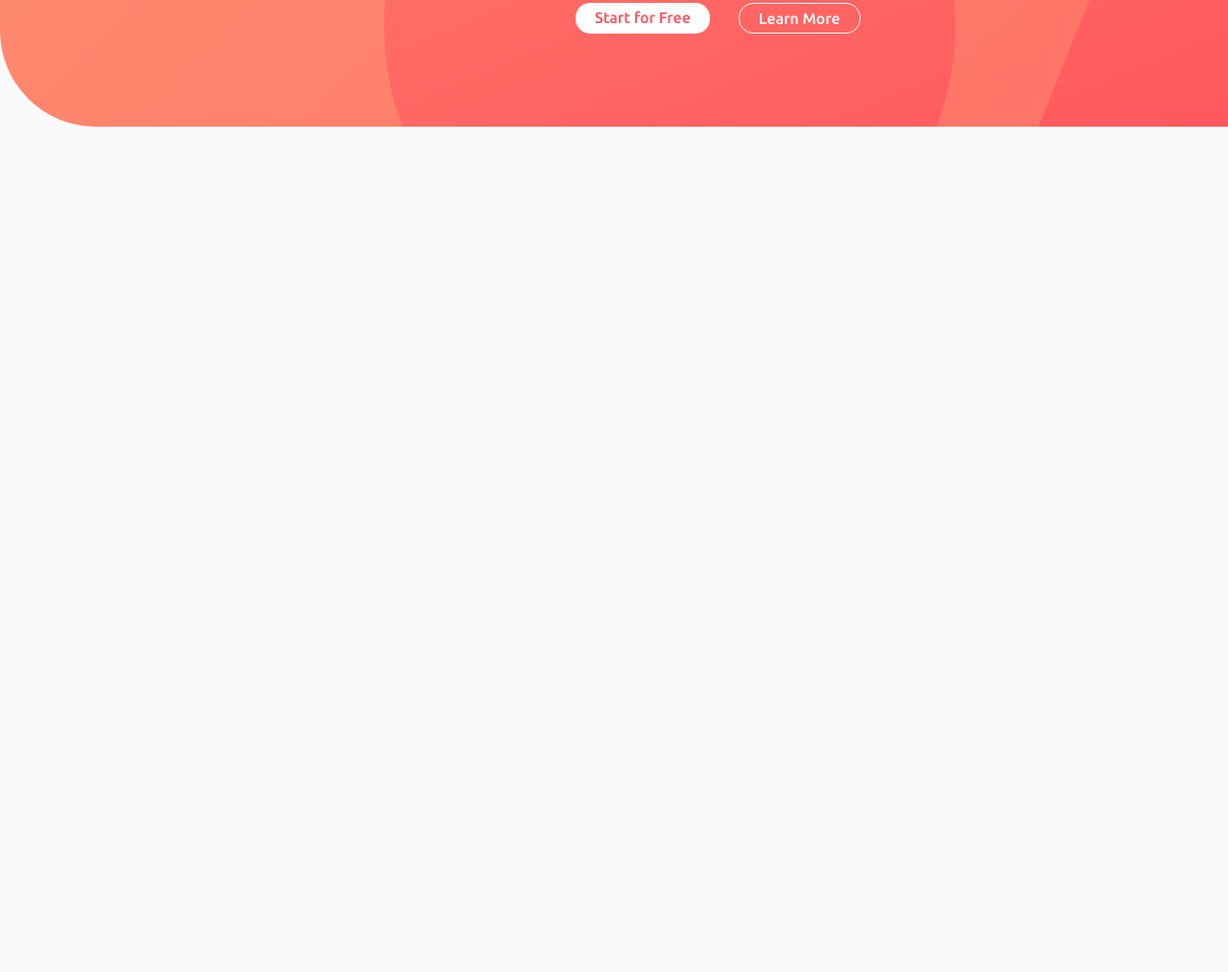
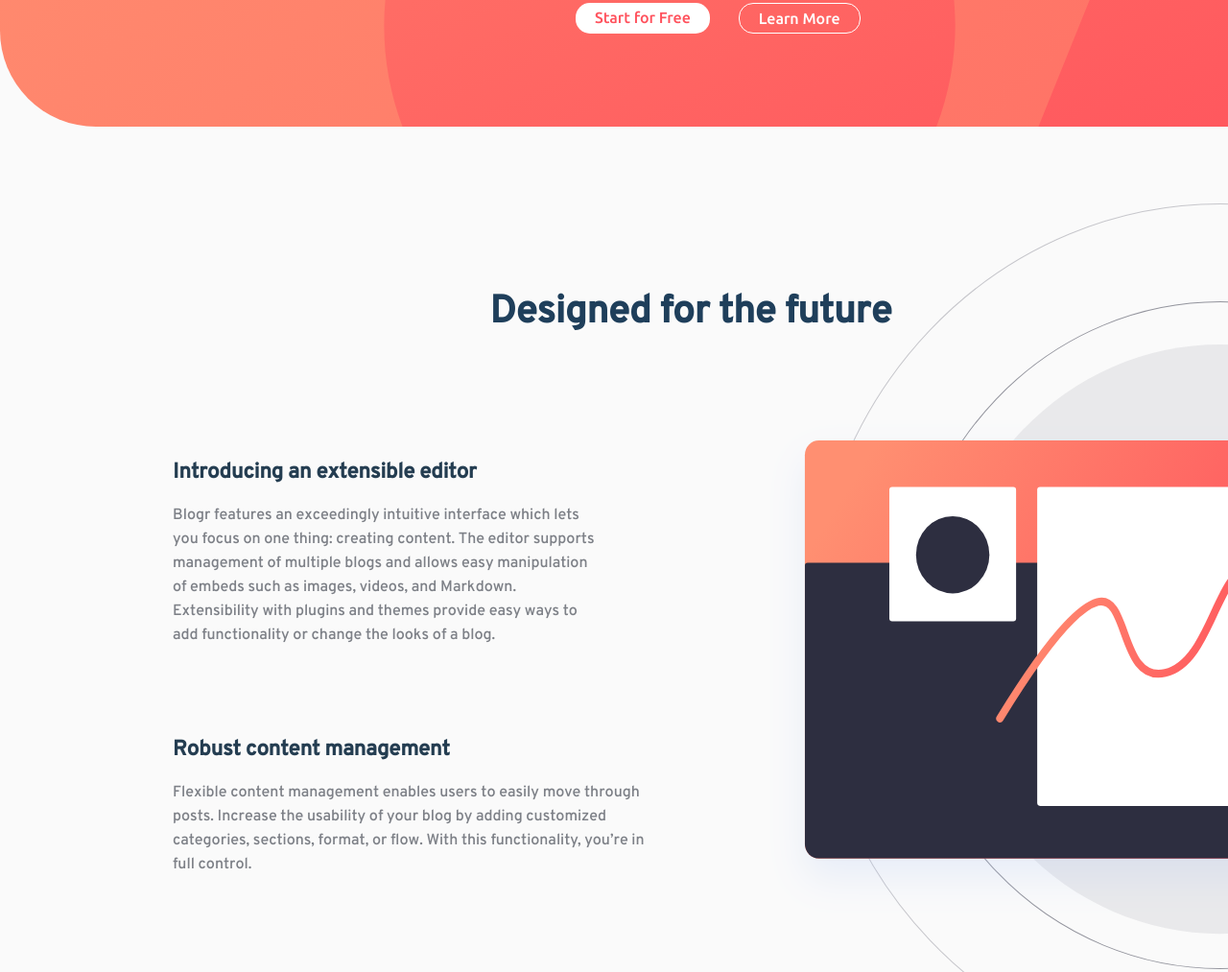
Before and after one commit to Mahdisaeidi79/Modern-static-Site, a plain HTML site: page index.html in a window 1280 px wide. Shown: the part 368-1381 px from the top of the page at 96% size. Drawn offline with Linux system fonts and the light colour scheme.

Commit message:
Complete Main

```diff
--- a/index.html
+++ b/index.html
@@ -37,7 +37,7 @@
             </div>
         </header>
         <main class="main">
-        <!--     <section class="topMain">
+            <section class="topMain">
                 <h2 class="headDesc1">Designed for the future</h2>
                  <h3 class="headDesc2">Introducing an extensible editor</h3><p class="dec2">Blogr features an exceedingly intuitive interface which lets you focus on one thing: creating content. The editor supports management of multiple blogs and allows easy manipulation of embeds such as images, videos, and Markdown. Extensibility with plugins and themes provide easy ways to add functionality or change the looks of a blog.</p>
                <h4 class="headDec3">Robust content management</h4><p class="dec3">Flexible content management enables users to easily move through posts. Increase the usability of your blog by adding customized categories, sections, format, or flow. With this functionality, you’re in full control.
@@ -49,7 +49,7 @@
             <section class="bottomMain">
                 <h2 class="headDec1">Free, open, simple</h2><p class="dec1">Blogr is a free and open source application backed by a large community of helpful developers. It supports features such as code syntax highlighting, RSS feeds, social media integration, third-party commenting tools, and works seamlessly with Google Analytics. The architecture is clean and is relatively easy to learn.</p>
                 <h3 class="headeDec2">Powerful tooling</h3><p class="dec2">Batteries included. We built a simple and straightforward CLI tool that makes customization and deployment a breeze, but capable of producing even the most complicated sites.</p>
-            </section> -->
+            </section>
         </main>
 
         <footer class="footer">
--- a/style.css
+++ b/style.css
@@ -192,7 +192,7 @@
 .header .startMore .more:hover >a{
     color:  hsl(356, 100%, 66%);
 }
-/* .main{
+ .main{
     grid-area: main;
 
 }
@@ -324,7 +324,8 @@
     font-family: 'Overpass';
     font-weight: lighter;
 }
-.footer{
+
+/* .footer{
     grid-area: footer;
     background: hsl(240, 10%, 16%);
     border-radius: 0px 100px 0px 0px;
@@ -407,4 +408,4 @@
 .footer .grp3 > a{
     padding-top: 15px;
     color: #7d8087;
-} */
+}  */
```
